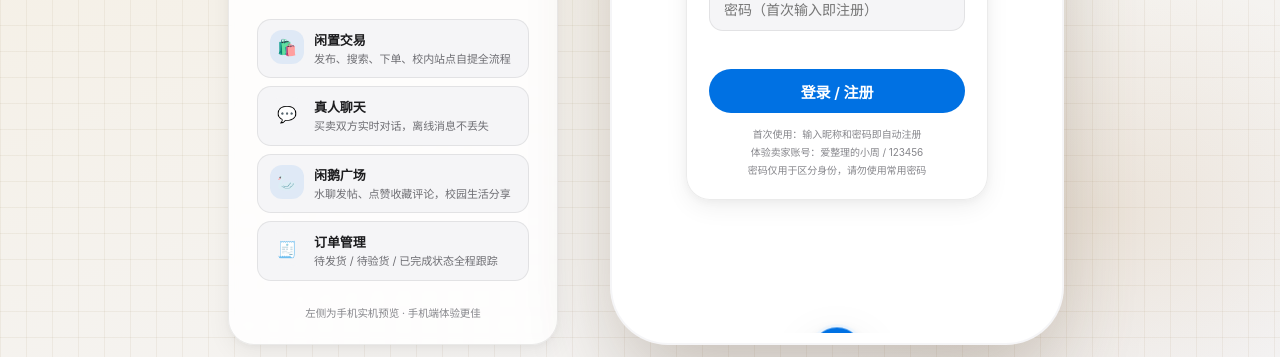
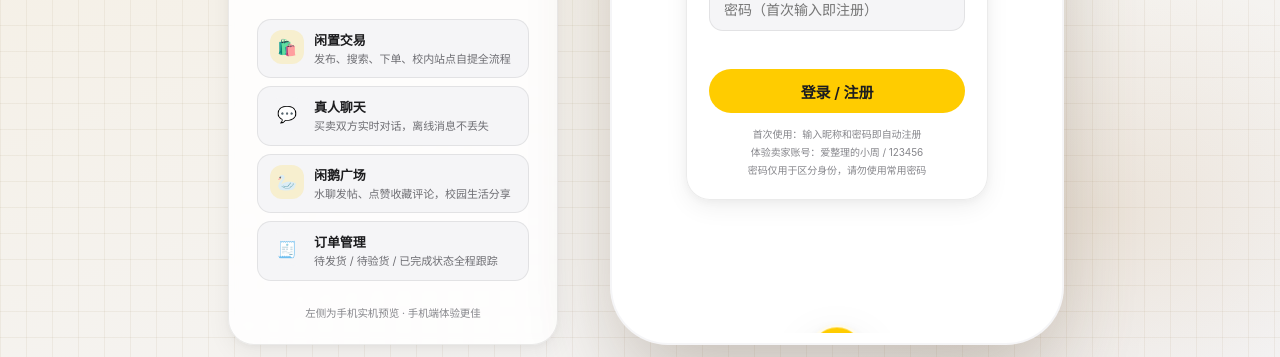
Before and after one commit to d2581565372-tech/campus-trade-ui, a plain HTML site: page index.html in a window 1280 px wide. Shown: the part 443-800 px from the top of the page. Drawn offline with Linux system fonts and the light colour scheme.

Commit message:
主题强调色改为苹果黄，消息提醒改为苹果红

```diff
--- a/apple-warm.css
+++ b/apple-warm.css
@@ -17,10 +17,10 @@
   --text-3: #86868b;
   --border: rgba(0,0,0,.08);
   --border-soft: rgba(0,0,0,.06);
-  --accent: #0071e3;
-  --accent-hover: #0077ed;
-  --link: #0066cc;
-  --accent-tint: rgba(0,113,227,.09);
+  --accent: #ffcc00;                     /* 苹果黄 */
+  --accent-hover: #e6b800;
+  --link: #9a6f00;                       /* 深金：浅底上的黄系文字（可读） */
+  --accent-tint: rgba(255,204,0,.16);
 
   /* 圆角 */
   --r-sm: 10px;
@@ -47,10 +47,10 @@
   --text-3: rgba(235,235,245,.4);
   --border: rgba(255,255,255,.12);
   --border-soft: rgba(255,255,255,.08);
-  --accent: #0a84ff;
-  --accent-hover: #259bff;
-  --link: #2997ff;
-  --accent-tint: rgba(41,151,255,.16);
+  --accent: #ffd60a;                     /* 深色模式下的苹果黄 */
+  --accent-hover: #ffe14d;
+  --link: #ffd60a;
+  --accent-tint: rgba(255,214,10,.18);
   --shadow-md: 0 2px 8px rgba(0,0,0,.4), 0 8px 24px rgba(0,0,0,.5);
   --shadow-lg: 0 4px 16px rgba(0,0,0,.5), 0 16px 48px rgba(0,0,0,.6);
 }
@@ -64,10 +64,10 @@
     --text-3: rgba(235,235,245,.4);
     --border: rgba(255,255,255,.12);
     --border-soft: rgba(255,255,255,.08);
-    --accent: #0a84ff;
-    --accent-hover: #259bff;
-    --link: #2997ff;
-    --accent-tint: rgba(41,151,255,.16);
+    --accent: #ffd60a;
+    --accent-hover: #ffe14d;
+    --link: #ffd60a;
+    --accent-tint: rgba(255,214,10,.18);
     --shadow-md: 0 2px 8px rgba(0,0,0,.4), 0 8px 24px rgba(0,0,0,.5);
     --shadow-lg: 0 4px 16px rgba(0,0,0,.5), 0 16px 48px rgba(0,0,0,.6);
   }
@@ -128,13 +128,14 @@ body{
   background: var(--accent);
   border: 3px solid color-mix(in srgb, var(--bg) 92%, transparent);
   box-shadow: var(--shadow-lg);
+  color: #1d1d1f;
 }
 .tab-publish:active{ background: var(--accent-hover); }
 
 /* 按钮 */
 .btn{ border-radius: var(--r-full); transition: background var(--dur) var(--ease), transform .2s var(--ease); }
 .btn:active{ transform: scale(.98); }
-.btn-orange{ background: var(--accent); color: #fff; box-shadow: none; }
+.btn-orange{ background: var(--accent); color: #1d1d1f; box-shadow: none; }
 .btn-orange:hover{ background: var(--accent-hover); }
 .btn-latte{
   background: var(--bg-subtle); color: var(--text);
@@ -150,7 +151,7 @@ body{
 .chip{ background: var(--bg-subtle); color: var(--text-2); border-color: var(--border); border-radius: var(--r-full); }
 .chip.orange{ background: var(--accent-tint); color: var(--link); border-color: transparent; }
 .avatar{ background: var(--bg-subtle); color: var(--text); }
-.avatar.me{ background: var(--accent); color: #fff; }
+.avatar.me{ background: var(--accent); color: #1d1d1f; }
 .back{
   background: color-mix(in srgb, var(--bg) 72%, transparent);
   -webkit-backdrop-filter: blur(20px) saturate(180%);
@@ -190,6 +191,17 @@ body{
 }
 .theme-seg button.on{
   background: var(--card);
-  color: var(--accent);
+  color: var(--link);
   box-shadow: var(--shadow-md);
 }
+
+/* ============ 消息提醒：苹果红 ============ */
+.tab .unread,
+.m-unread{
+  background: #ff3b30;                  /* Apple systemRed */
+  color: #fff;
+}
+.bdot{
+  background: #ff3b30;
+  border-color: var(--card);
+}
```
